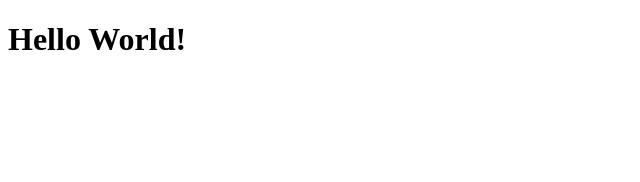
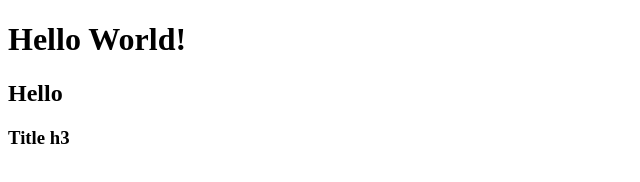
Before and after one commit to portfoliosite/tutorial-javascript, a plain HTML site: page index.html in a window 1280 px wide. Shown: the whole page, without its empty margins (0-640 px from the left). Drawn offline with Linux system fonts and the light colour scheme.

Commit message:
add titles h2 and h3

```diff
--- a/index.html
+++ b/index.html
@@ -9,5 +9,7 @@
 </head>
 <body>
     <h1>Hello World!</h1>
+    <h2>Hello</h2>
+    <h3>Title h3</h3>
 </body>
 </html>
```
